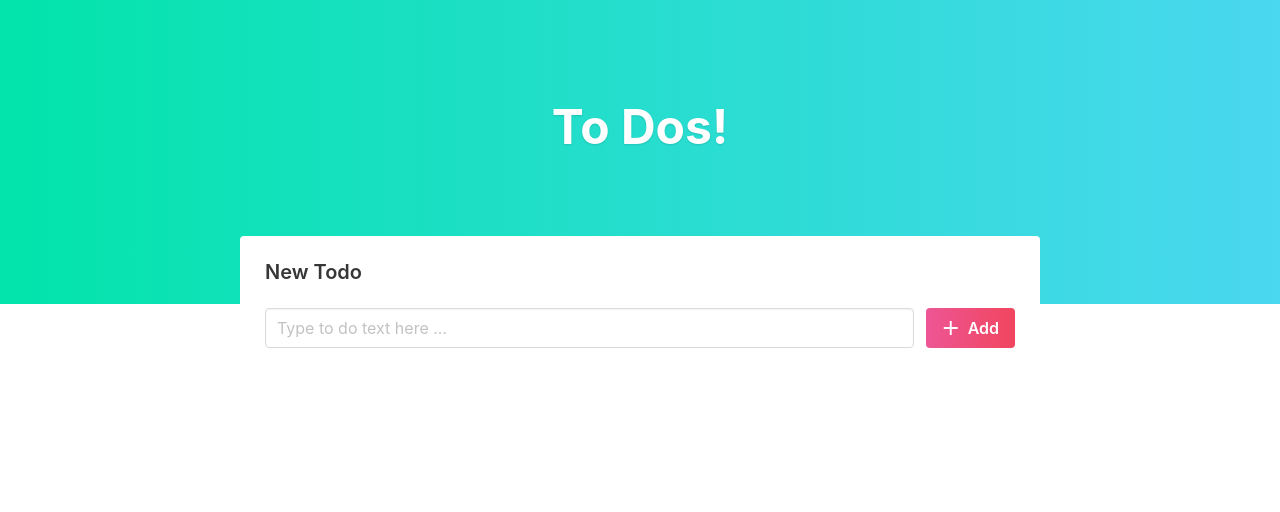
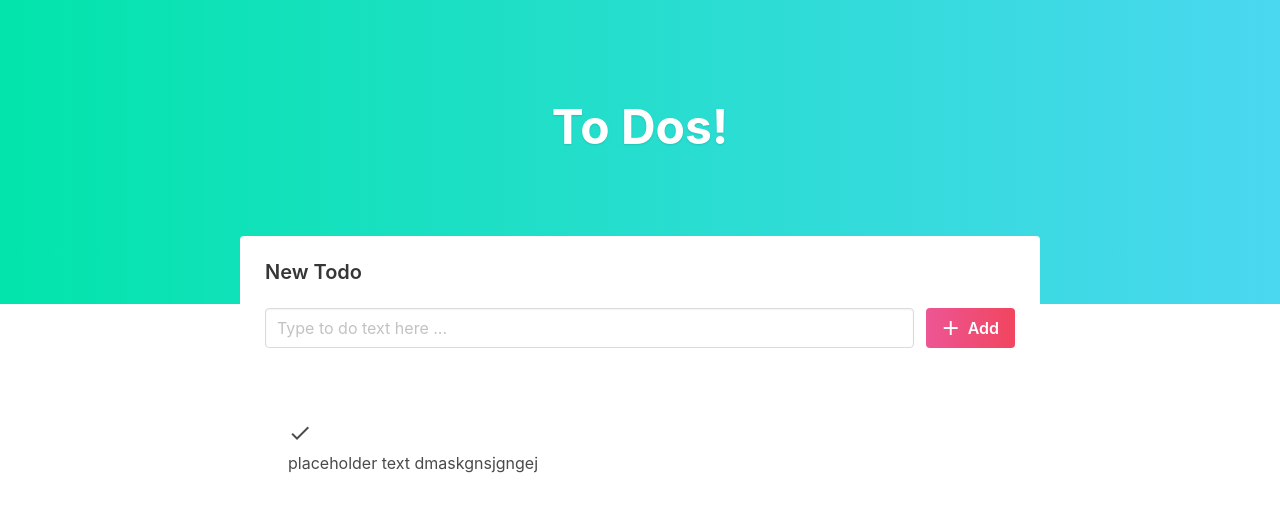
Before and after one commit to redlerKayleigh/angular-notes-app, an Angular app in the folder notes-app/: page / in a window 1280 px wide. Shown: the top 512 px of the page. Built offline with nearby package versions, Linux system fonts and the light colour scheme.

Commit message:
Added todo item

```diff
--- a/notes-app/src/app/todos/todos.component.html
+++ b/notes-app/src/app/todos/todos.component.html
@@ -19,3 +19,17 @@
               </div>
         </form>
 </div>
+<section class="section">
+    <div class="container">
+        <div class="todos-list">
+            <div class="todo-item">
+                <div class="check-box">
+                    <i class="material-icons">check</i>
+                </div>
+                <div class="todo-text">
+                    placeholder text dmaskgnsjgngej
+                </div>
+            </div>
+        </div>
+    </div>
+</section>
```
